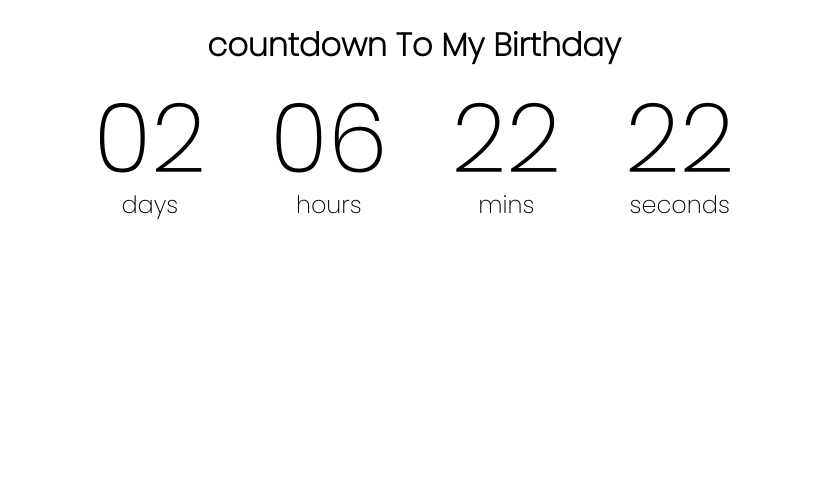
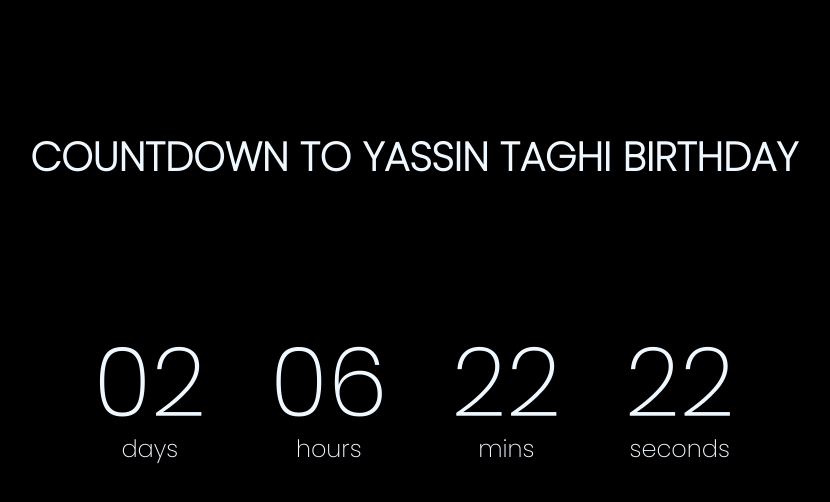
Before and after one commit to the-taghi-yassin/My-birthday-countdown, a plain HTML site: page index.html in a window 1280 px wide. Shown: the whole page, without its empty margins (226-1056 px from the left). Drawn offline with Linux system fonts and the light colour scheme.

Commit message:
CHANGE STYLE

```diff
--- a/index.html
+++ b/index.html
@@ -9,7 +9,7 @@
     <title>countdown-timer</title>
 </head>
 <body>
-    <h1>countdown To My Birthday</h1>
+    <h1>countdown To YASSIN TAGHI Birthday</h1>
     <div class='countdown-container'>
         <div class="countdown-el days-c">
             <p class="big-text" id="days">0</p>
--- a/style.css
+++ b/style.css
@@ -5,6 +5,8 @@
 }
 
 body {
+    overflow: hidden;
+    background-color: black;
     font-family: 'Poppins' , sans-serif;
     margin: 0;
     display: flex;
@@ -14,12 +16,21 @@ body {
 
 }
 
-.h1{
-    font-size: 4rem;
-    margin-top: -10rem;
+h1{
+    color: aliceblue;
+    font-size: 40px;
+    position: absolute;
+    padding-top: 100px;
+    text-transform: uppercase;
 }
 .countdown-container{
+    color: aliceblue;
     display: flex;
+    position: absolute;
+    left: 50%;
+    top: 50%;
+    transform: translate(-50%, -50%);
+
 }
 
 .big-text{
```
Also changed, not shown: jj-ying-7JX0-bfiuxQ-unsplash.jpg (added).
